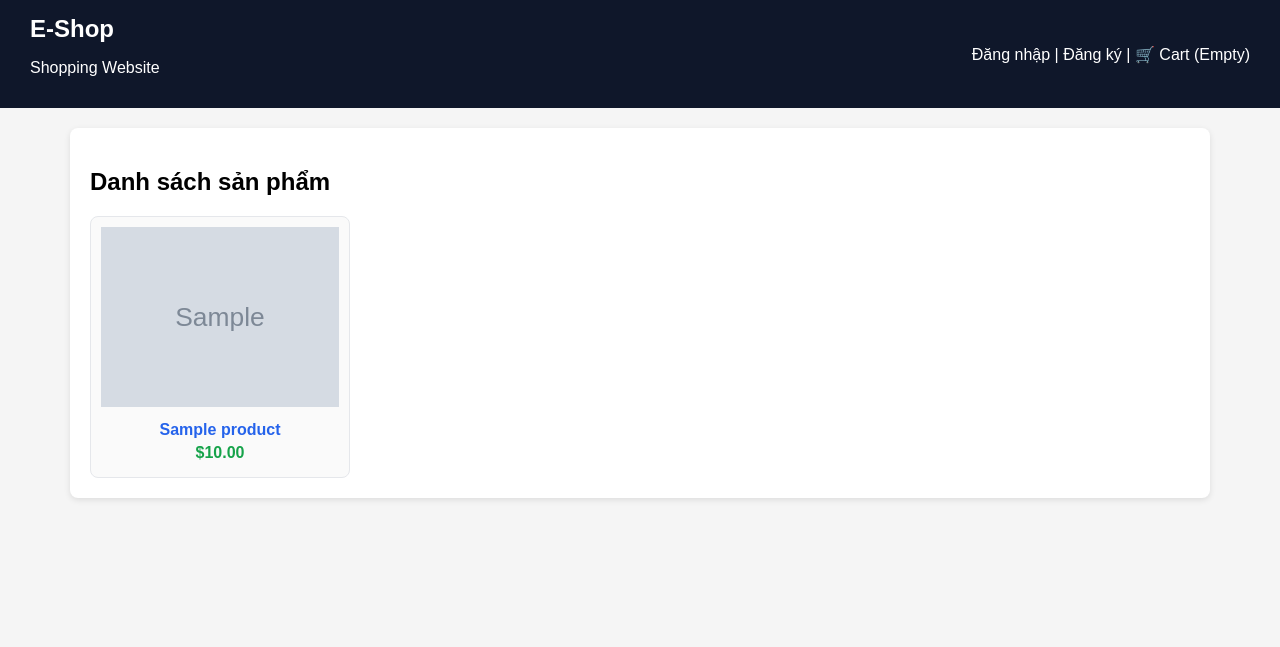
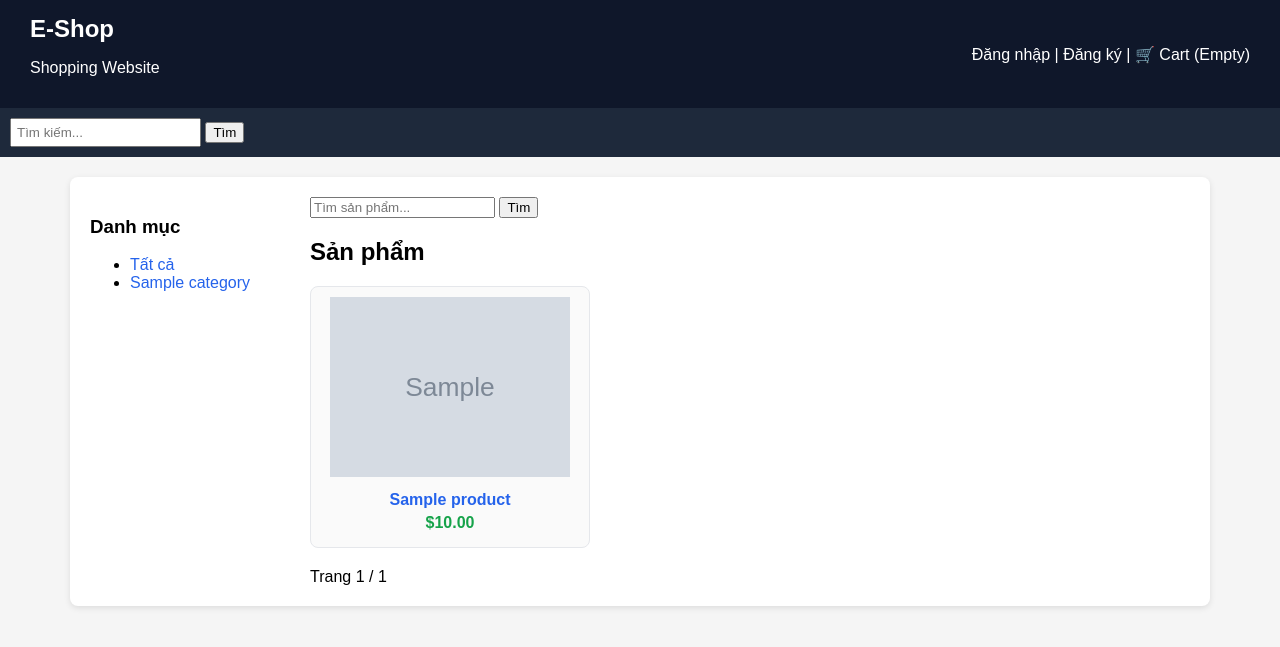
Before and after one commit to kien150500/e_shop, a Django app: page / in a window 1280 px wide. Shown: the top 647 px of the page. Run offline with Django 5.2, Linux system fonts and the light colour scheme; tables that the repository leaves empty hold one stand-in row (values such as "Sample post"); grey boxes marked "Sample" are stand-in pictures; parts of the project's set-up code (start-up, migrations or seed data) failed here and were passed over.

Commit message:
Make Pagination, Filter and Search

```diff
--- a/store/templates/store/base.html
+++ b/store/templates/store/base.html
@@ -35,6 +35,14 @@
         </div>
     </header>
 
+    <nav style="background:#1e293b; padding:10px;">
+        <form action="{% url 'product_list' %}" method="get">
+            <input type="text" name="q" placeholder="Tìm kiếm..." style="padding:5px;">
+            <button type="submit">Tìm</button>
+        </form>
+    </nav>
+
+
 
 
     <div class="container">
--- a/store/templates/store/product_list.html
+++ b/store/templates/store/product_list.html
@@ -1,9 +1,36 @@
 {% extends 'store/base.html' %}
 
-{% block title %}Danh sách sản phẩm - E-Shop{% endblock %}
+{% block title %}Sản phẩm - E-Shop{% endblock %}
 
 {% block content %}
-    <h2>Danh sách sản phẩm</h2>
+
+<div style="display:flex; gap:20px;">
+
+    <!-- Sidebar category -->
+    <div style="width:200px;">
+        <h3>Danh mục</h3>
+        <ul>
+            <li><a href="{% url 'product_list' %}">Tất cả</a></li>
+            {% for c in categories %}
+                <li>
+                    <a href="{% url 'product_list_by_category' c.slug %}">
+                        {{ c.name }}
+                    </a>
+                </li>
+            {% endfor %}
+        </ul>
+    </div>
+
+    <div style="flex:1;">
+
+        <!-- Search -->
+        <form method="get">
+            <input type="text" name="q" placeholder="Tìm sản phẩm..."
+                   value="{{ query|default:'' }}">
+            <button type="submit">Tìm</button>
+        </form>
+
+        <h2>Sản phẩm</h2>
 
         {% if products %}
             <div class="product-list">
@@ -12,14 +39,29 @@
                         {% if product.image %}
                             <img src="{{ product.image.url }}" alt="{{ product.name }}">
                         {% endif %}
-                    <h3>
-                        <a href="{{ product.slug }}/">{{ product.name }}</a>
-                    </h3>
+                        <h3><a href="{% url 'product_detail' product.slug %}">{{ product.name }}</a></h3>
                         <p class="price">${{ product.price }}</p>
                     </div>
                 {% endfor %}
             </div>
+
+            <!-- Pagination -->
+            <div style="margin-top:20px;">
+                {% if products.has_previous %}
+                    <a href="?page={{ products.previous_page_number }}{% if query %}&q={{ query }}{% endif %}">Previous</a>
+                {% endif %}
+
+                <span>Trang {{ products.number }} / {{ products.paginator.num_pages }}</span>
+
+                {% if products.has_next %}
+                    <a href="?page={{ products.next_page_number }}{% if query %}&q={{ query }}{% endif %}">Next</a>
+                {% endif %}
+            </div>
         {% else %}
-        <p>Chưa có sản phẩm nào.</p>
+            <p>Không có sản phẩm nào.</p>
         {% endif %}
+    </div>
+
+</div>
+
 {% endblock %}
--- a/store/urls.py
+++ b/store/urls.py
@@ -4,20 +4,23 @@ from . import views
 urlpatterns = [
     path('', views.product_list, name='product_list'),
 
-    # Cart
+    # category filter
+    path('category/<slug:category_slug>/', views.product_list, name='product_list_by_category'),
+
+    # cart
     path('cart/', views.cart_detail, name='cart_detail'),
     path('cart/add/<int:product_id>/', views.cart_add, name='cart_add'),
     path('cart/remove/<int:product_id>/', views.cart_remove, name='cart_remove'),
     path('cart/update/<int:product_id>/', views.cart_update, name='cart_update'),
 
-    # Auth
+    # auth
     path('register/', views.register_view, name='register'),
     path('login/', views.login_view, name='login'),
     path('logout/', views.logout_view, name='logout'),
 
-    # Checkout
+    # checkout
     path('checkout/', views.checkout, name='checkout'),
 
-    # Product detail
+    # detail
     path('<slug:slug>/', views.product_detail, name='product_detail'),
 ]
--- a/store/views.py
+++ b/store/views.py
@@ -4,17 +4,38 @@ from .cart import Cart
 from django.contrib.auth.forms import UserCreationForm, AuthenticationForm
 from django.contrib.auth import login, logout
 from django.contrib.auth.decorators import login_required
+from django.core.paginator import Paginator
 
 from .forms import CheckoutForm
 from .models import Product, Category, Order, OrderItem
 
-def product_list(request):
+def product_list(request, category_slug=None):
+    category = None
+    categories = Category.objects.all()
     products = Product.objects.filter(available=True)
-    categories = Category.objects.all()
+
+    # if slug category is available → filter category
+    if category_slug:
+        category = Category.objects.get(slug=category_slug)
+        products = products.filter(category=category)
+
+    # Search
+    query = request.GET.get('q')
+    if query:
+        products = products.filter(name__icontains=query)
+
+    # Pagination
+    paginator = Paginator(products, 8)  # 8 products / page
+    page = request.GET.get('page')
+    products = paginator.get_page(page)
+
     return render(request, 'store/product_list.html', {
+        'category': category,
+        'categories': categories,
         'products': products,
-        'categories': categories,
+        'query': query,
     })
+
 
 
 def product_detail(request, slug):
```
Lines whose indentation alone changed are shown as unchanged.
